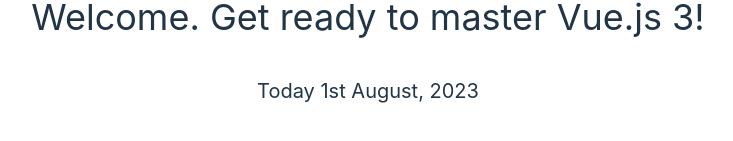
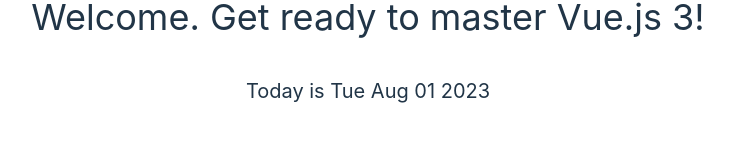
Before and after one commit to shshohagh/ostad, a Vue app in the folder p2/: page / in a window 1280 px wide. Shown: the part 381-522 px from the top of the page, without its empty margins (272-1005 px from the left). Built offline with nearby package versions, Linux system fonts and the light colour scheme.

Commit message:
m3 > 05-using-data-in-vuejs

```diff
--- a/p2/src/App.vue
+++ b/p2/src/App.vue
@@ -1,11 +1,16 @@
 <script setup>
-
+const message= 'Welcome. Get ready to master Vue.js 3!'
+const date = '1st August, 2023 '
+function getDate(){
+  const date = new Date()
+  return date.toDateString()
+}
 </script>
 
 <template>
   <div class="container mx-auto flex items-center justify-center min-h-screen flex-col">
-    <h1 class="text-4xl">Welcome. Get ready to master Vue.js 3!</h1>
-    <h2 class="mt-10 text-xl text-white-700">Today <span>1st August, 2023</span></h2>
+    <h1 class="text-4xl">{{ message }}</h1>
+    <h2 class="mt-10 text-xl text-white-700">Today is <span>{{ getDate() }}</span></h2>
   </div>
 </template>
 
```
